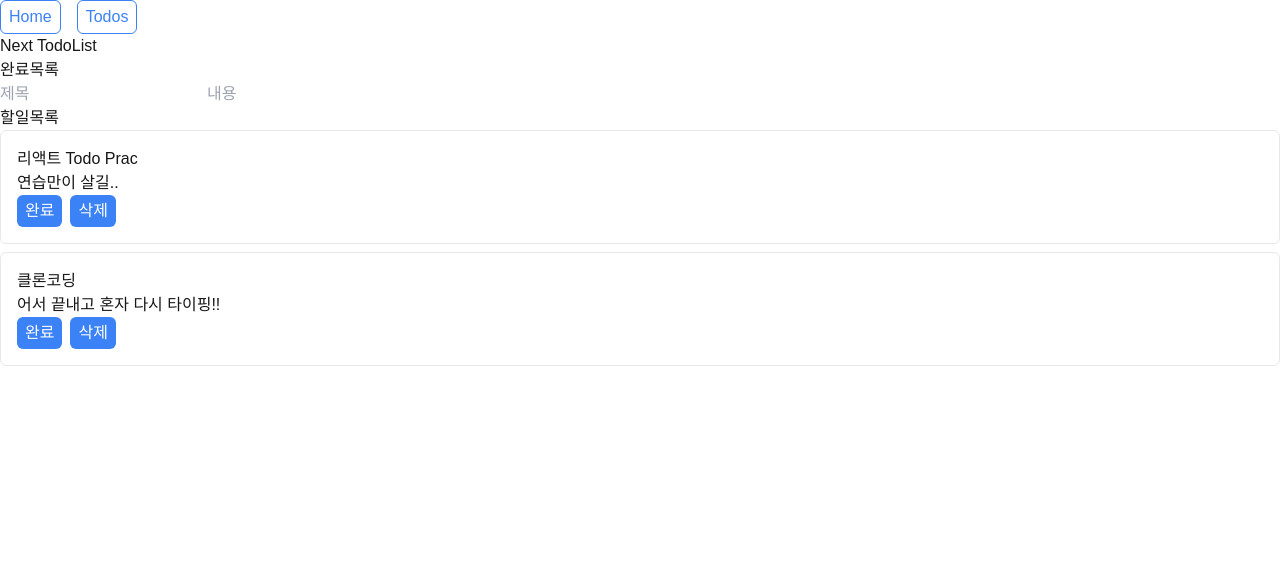
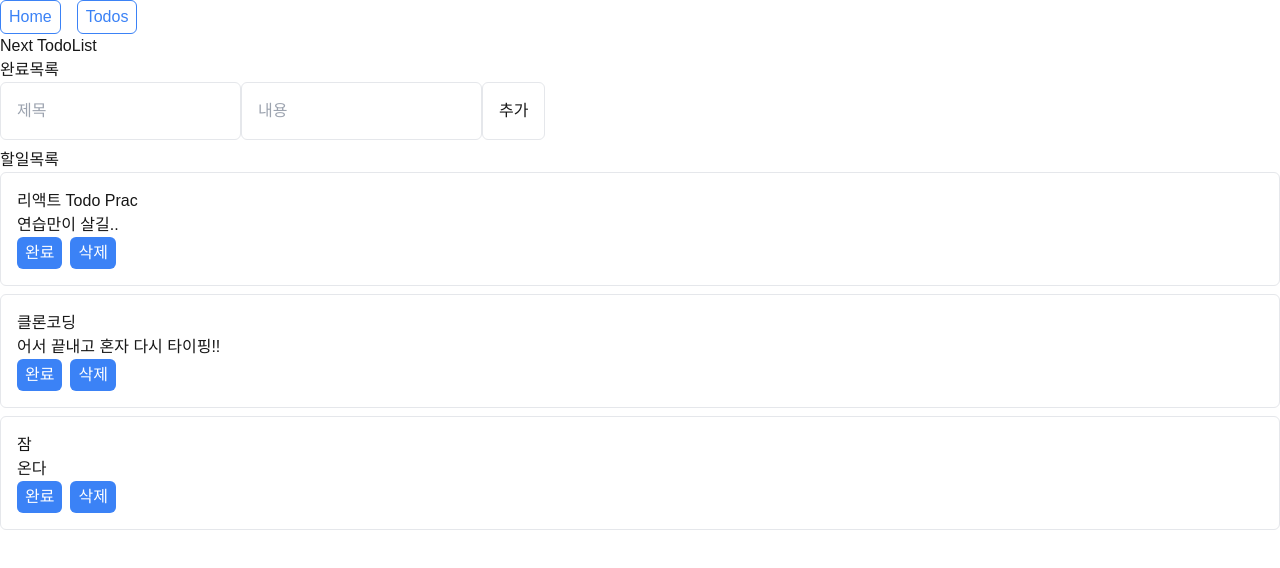
Before and after one commit to Yuuuuu-kko/next-ts-tan-todoprac, a Next.js app: page /todos in a window 1280 px wide. Shown: the top 568 px of the page. Built offline with nearby package versions, Linux system fonts and the light colour scheme; data requests are answered from the project's data file.

Commit message:
add:  types, hooks 폴더 생성 및 컴포넌트 분리

```diff
--- a/db.json
+++ b/db.json
@@ -11,6 +11,12 @@
       "title": "클론코딩",
       "contents": "어서 끝내고 혼자 다시 타이핑!!",
       "isDone": false
+    },
+    {
+      "id": "d6f4",
+      "title": "잠",
+      "contents": "온다",
+      "isDone": false
     }
   ]
 }
--- a/src/app/todos/page.tsx
+++ b/src/app/todos/page.tsx
@@ -1,40 +1,28 @@
 "use client";
 
-import { useMutation, useMutationState, useQuery } from "@tanstack/react-query";
+import { useAddTodo } from "@/hooks/mutations";
+import { useTodos } from "@/hooks/queries";
+import {
+  useMutation,
+  useMutationState,
+  useQuery,
+  useQueryClient,
+} from "@tanstack/react-query";
 import { isError } from "node:util";
-import React from "react";
-
-// type명시
-type Todo = {
-  id: number;
-  title: string;
-  contents: string;
-  isDone: boolean;
-};
+import React, { useState } from "react";
 
 const TodoListPage = () => {
-  const {
-    data: todos,
-    isPending,
-    isError,
-  } = useQuery<Todo[]>({
-    queryKey: ["todos"],
-    queryFn: async () => {
-      const res = await fetch("http://localhost:4000/todos");
-      const data = await res.json();
-      return data;
-    },
-  });
+  //  const queryClient = useQueryClient(); // 동기화시켜주는 코드랑 세트 new아니고 use!!
 
-  const addMutation = useMutationState({
-    mutationFn: async (todo: Todo) => {
-      const res = await fetch("http://localhost:4000/todos", {
-        method: "POST",
-        body: JSON.stringify(todo),
-      });
-      return res.json();
-    },
-  });
+  const [title, setTitle] = useState("");
+  const [contents, setContents] = useState("");
+
+  const { data: todos, isPending, isError } = useTodos();
+
+  // const addMutation = useMutation({
+
+  // 구조분해할당 : addTodo는 명시적으로 쓰기위해 이름 붙이기 // obj 객체니까 mutate만 쓸거면 구조분해할당한것
+  const { mutate: addTodo } = useAddTodo();
 
   if (isPending) {
     return <div>Loading...</div>;
@@ -45,6 +33,12 @@ const TodoListPage = () => {
     return <div>Error...</div>;
   }
 
+  const handleSubmit = (e: React.FormEvent<HTMLFormElement>) => {
+    e.preventDefault();
+
+    addTodo({ title, contents, isDone: false });
+  };
+
   return (
     <div>
       <h1>Next TodoList</h1>
@@ -52,10 +46,28 @@ const TodoListPage = () => {
       <div>
         <h3>완료목록</h3>
 
-        <div>
-          <input type="text" placeholder="제목" />
-          <input type="text" placeholder="내용" />
-        </div>
+        <form className="flex gap=2" onSubmit={handleSubmit}>
+          <input
+            type="text"
+            placeholder="제목"
+            className="border boerder-gray-300 p-4 rounded-md mb-2"
+            value={title}
+            onChange={(e) => setTitle(e.target.value)}
+          />
+          <input
+            type="text"
+            placeholder="내용"
+            className="border boerder-gray-300 p-4 rounded-md mb-2"
+            value={contents}
+            onChange={(e) => setContents(e.target.value)}
+          />
+          <button
+            type="submit"
+            className="border boerder-gray-300 p-4 rounded-md mb-2"
+          >
+            추가
+          </button>
+        </form>
 
         {todos
           .filter((todo) => todo.isDone === true)
--- /dev/null
+++ b/src/hooks/mutations.tsx
@@ -0,0 +1,23 @@
+import { useMutation, useQueryClient } from "@tanstack/react-query";
+
+export const useAddTodo = () => {
+  // 새롭게 queryClient만드는게 아니고 프로젝트내 떠돌고 있는 쿼클 사용하겠다는것
+  const queryClient = useQueryClient();
+  return useMutation({
+    mutationFn: async (newTodo: {
+      title: string;
+      contents: string;
+      isDone: boolean;
+    }) => {
+      const res = await fetch("http://localhost:4000/todos", {
+        method: "POST",
+        body: JSON.stringify(newTodo),
+      });
+      return res.json();
+    },
+    // input값에 제목, 타이틀 입력하면 바로 화면에 안뜬다 // 서버가 동기화가 안되어서 // 동기화시켜주는 코드
+    onSuccess: () => {
+      queryClient.invalidateQueries({ queryKey: ["todos"] });
+    },
+  });
+};
--- /dev/null
+++ b/src/hooks/queries.tsx
@@ -0,0 +1,13 @@
+import { Todo } from "@/types";
+import { useQuery } from "@tanstack/react-query";
+
+export const useTodos = () => {
+  return useQuery<Todo[]>({
+    queryKey: ["todos"],
+    queryFn: async () => {
+      const res = await fetch("http://localhost:4000/todos");
+      const data = await res.json();
+      return data;
+    },
+  });
+};
--- /dev/null
+++ b/src/types/index.ts
@@ -0,0 +1,7 @@
+// type명시
+export type Todo = {
+  id: number;
+  title: string;
+  contents: string;
+  isDone: boolean;
+};
```
